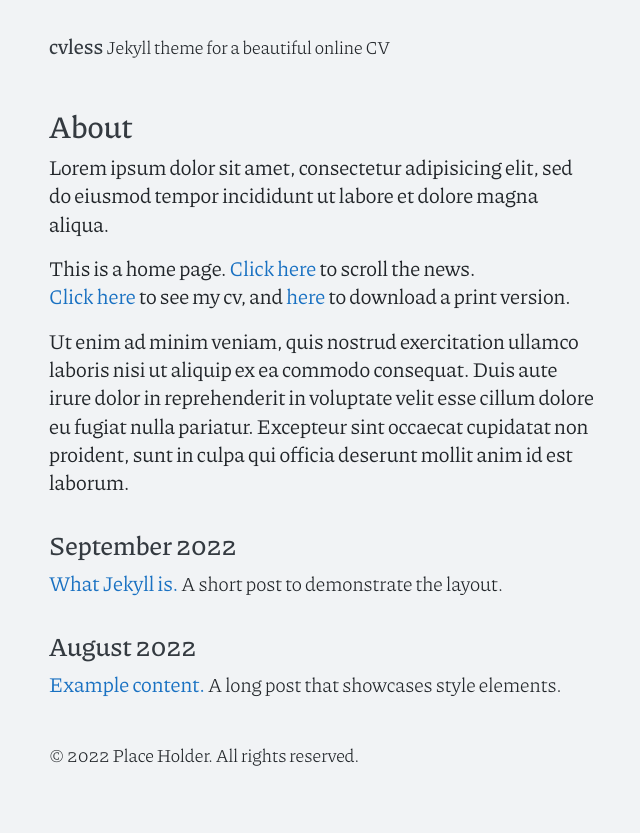
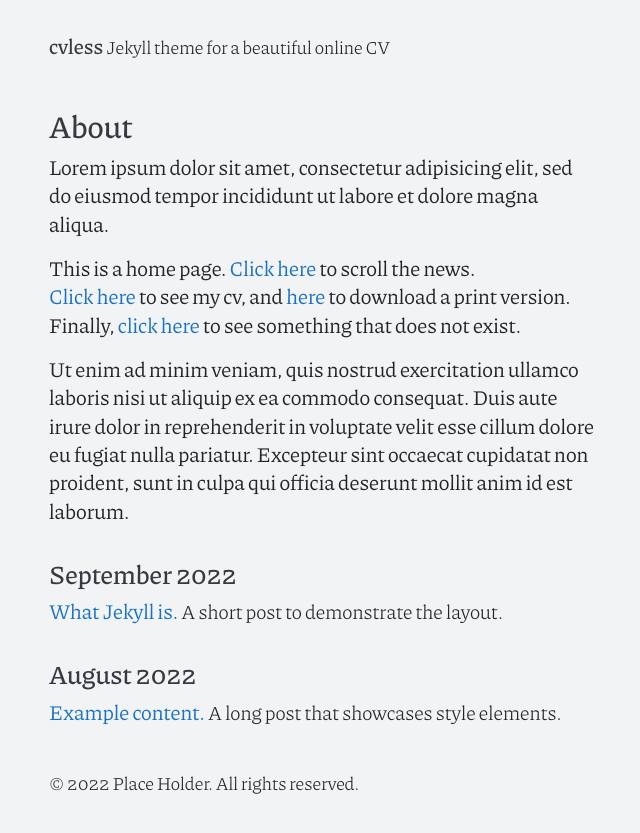
Before and after one commit to piazzai/cvless, a Jekyll site: the page built from index.md, in a window 1280 px wide. Shown: the top 833 px of the page, without its empty margins (318-958 px from the left). Built offline with Jekyll 4.4.1, drawn with Linux system fonts in a browser that asks for light colours.

Commit message:
Add links to site pages

```diff
--- a/index.md
+++ b/index.md
@@ -8,6 +9,7 @@ Lorem ipsum dolor sit amet, consectetur adipisicing elit, sed do eiusmod tempor
 
 This is a home page. [Click here](news) to scroll the news.
 [Click here](cv) to see my cv, and [here](cv.pdf) to download a print version.
+Finally, [click here](404) to see something that does not exist.
 
 Ut enim ad minim veniam, quis nostrud exercitation ullamco laboris nisi ut aliquip ex ea commodo consequat. Duis aute irure dolor in reprehenderit in voluptate velit esse cillum dolore eu fugiat nulla pariatur. Excepteur sint occaecat cupidatat non proident, sunt in culpa qui officia deserunt mollit anim id est laborum.
 
```
Also changed, not shown: other parts of index.md (+1 -0 lines).
